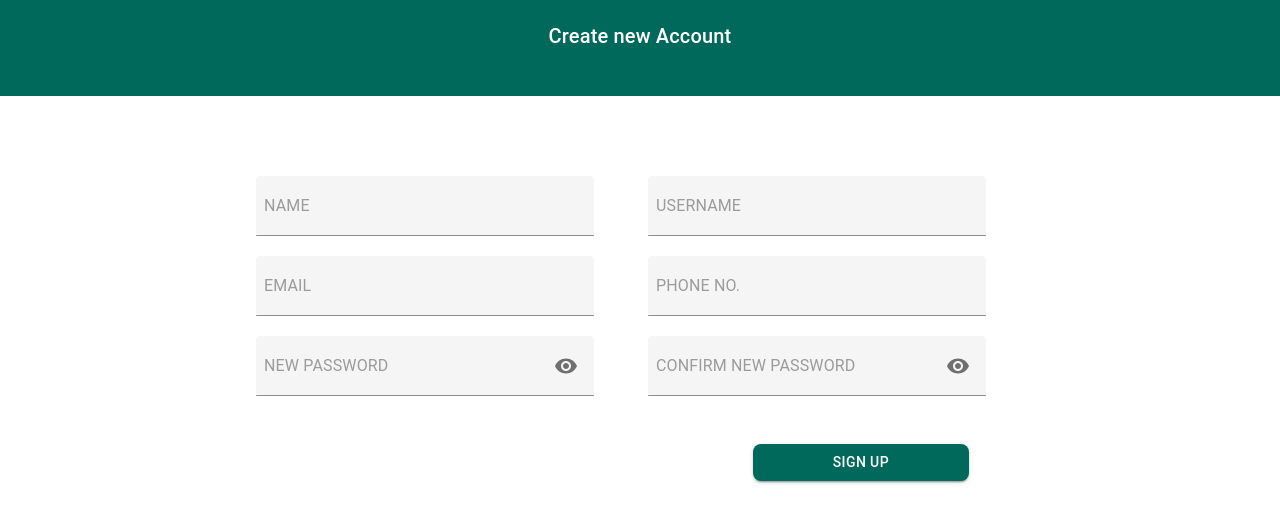
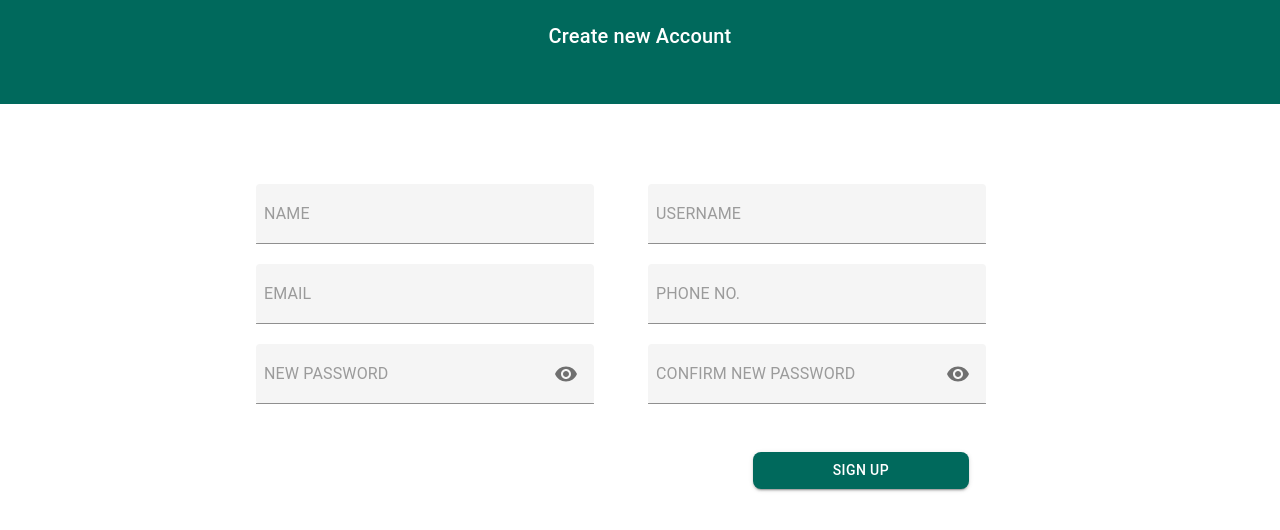
Before and after one commit to apoorv2766/sign_signup_validation, a React (Vite) app: page /#/signup in a window 1280 px wide. Shown: the top 530 px of the page. Built offline with nearby package versions, Linux system fonts and the light colour scheme.

Commit message:
final commit

```diff
--- a/src/pages/SignUp.module.css
+++ b/src/pages/SignUp.module.css
@@ -7,7 +7,7 @@
 .header {
   background-color: #00695c;
   padding: 20px 0;
-  height: 12vh;
+  height: 13vh;
   text-align: center;
   color: white;
 }
--- a/vite.config.ts
+++ b/vite.config.ts
@@ -4,5 +4,5 @@ import react from '@vitejs/plugin-react'
 // https://vite.dev/config/
 export default defineConfig({
   plugins: [react()],
-    base: '/signin_signup_validation/',
+    base: '/',
 })
```
